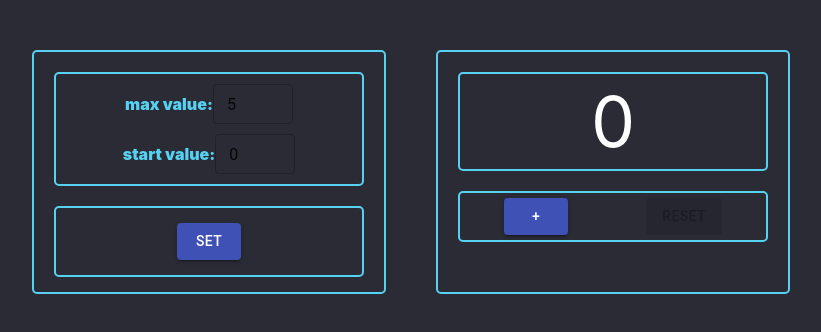
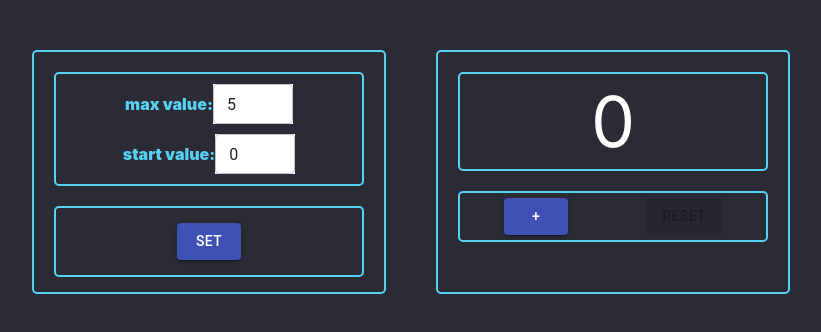
Before and after one commit to lergnom/counter, a React (Create React App) app: page / in a window 1280 px wide. Shown: the top 332 px of the page, without its empty margins (18-839 px from the left). Built offline with nearby package versions, Linux system fonts and the light colour scheme.

Commit message:
added hint

```diff
--- a/src/Counter/Counter.module.css
+++ b/src/Counter/Counter.module.css
@@ -5,6 +5,10 @@
 .dispText {
     font-size: 70px;
     color: white;
+}
+
+.dispHint {
+    color: red;
 }
 
 .setContainer {
--- a/src/Counter/Display/Display.tsx
+++ b/src/Counter/Display/Display.tsx
@@ -8,9 +8,12 @@ type DisplayTypeProps = {
 }
 
 export function Display(props: DisplayTypeProps) {
+
     return (
-        <> {props.hint}
-            <div className={s.dispText}>{props.state}</div>
+        <>
+            {/*{showDisplay}*/}
+            {props.hint === '' && <div className={s.dispText}>{props.state}</div>}
+            {props.hint !== '' && <div className={s.dispHint}>{props.hint}</div>}
         </>
     )
 }
--- a/src/Counter/InputComp/InputComp.tsx
+++ b/src/Counter/InputComp/InputComp.tsx
@@ -6,11 +6,11 @@ type InputCompTypeProps = {
     value: number
     onChange: (e: React.ChangeEvent<HTMLInputElement>) => void
     onClick: () => void
-}
+    }
 
 export const InputComp = (props: InputCompTypeProps) => {
     return (
-        <TextField style={{width: "80px"}} value={props.value}
+        <TextField style={{width: "80px",backgroundColor: "white"}} value={props.value}
                    name={props.name}
                    variant={"outlined"}
                    size={"small"}
```
